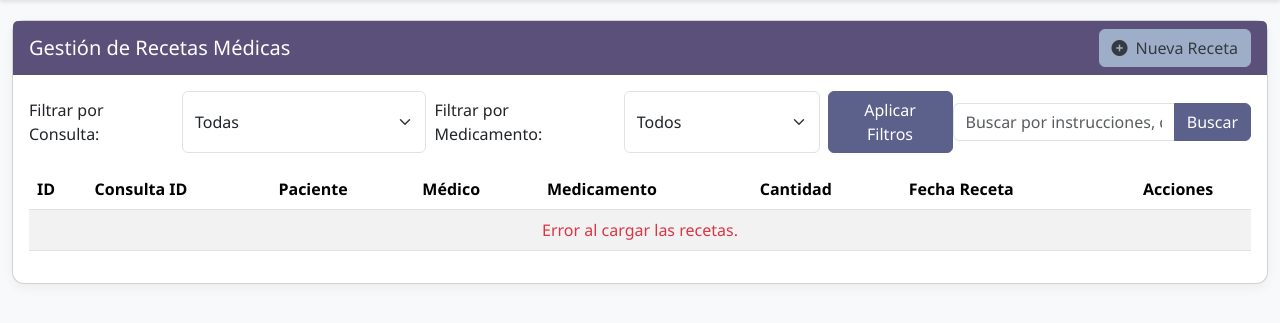
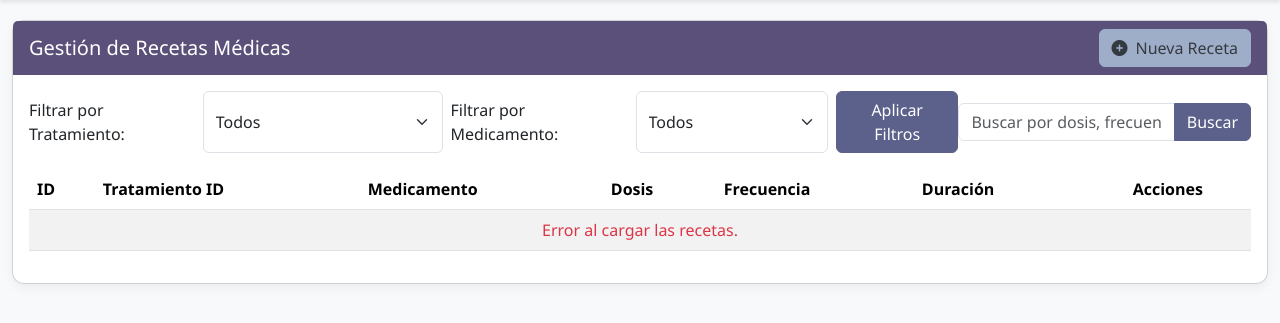
Before and after one commit to bnavarrete2004/evaluacion2, a Django app: template Api_Clinica/templates/api_clinica/recetas.html in a window 1280 px wide. Shown: the part 80-403 px from the top of the page. Run offline with Django 5.2, Linux system fonts and the light colour scheme; the template is opened without the code that fills it, so the values that code supplies are empty.

Commit message:
Terminado

```diff
--- a/Api_Clinica/templates/api_clinica/recetas.html
+++ b/Api_Clinica/templates/api_clinica/recetas.html
@@ -15,10 +15,10 @@
             <div class="card-body">
                 <div class="mb-3 d-flex justify-content-between align-items-center">
                     <div class="d-flex">
-                        <label for="filterConsulta" class="form-label me-2 mb-0 align-self-center">Filtrar por Consulta:</label>
-                        <select class="form-select me-2" id="filterConsulta" style="width: 250px;">
-                            <option value="">Todas</option>
-                            <!-- Opciones de consultas se cargarán aquí -->
+                        <label for="filterTratamiento" class="form-label me-2 mb-0 align-self-center">Filtrar por Tratamiento:</label>
+                        <select class="form-select me-2" id="filterTratamiento" style="width: 250px;">
+                            <option value="">Todos</option>
+                            <!-- Opciones de tratamientos se cargarán aquí -->
                         </select>
                         <label for="filterMedicamento" class="form-label me-2 mb-0 align-self-center">Filtrar por Medicamento:</label>
                         <select class="form-select me-2" id="filterMedicamento" style="width: 200px;">
@@ -28,7 +28,7 @@
                         <button class="btn btn-primary" type="button" id="applyFiltersButton">Aplicar Filtros</button>
                     </div>
                     <div class="input-group w-25">
-                        <input type="text" class="form-control" id="searchInput" placeholder="Buscar por instrucciones, diagnóstico...">
+                        <input type="text" class="form-control" id="searchInput" placeholder="Buscar por dosis, frecuencia, duración...">
                         <button class="btn btn-primary" type="button" id="searchButton">Buscar</button>
                     </div>
                 </div>
@@ -37,19 +37,18 @@
                         <thead>
                             <tr>
                                 <th>ID</th>
-                                <th>Consulta ID</th>
-                                <th>Paciente</th>
-                                <th>Médico</th>
+                                <th>Tratamiento ID</th>
                                 <th>Medicamento</th>
-                                <th>Cantidad</th>
-                                <th>Fecha Receta</th>
+                                <th>Dosis</th>
+                                <th>Frecuencia</th>
+                                <th>Duración</th>
                                 <th class="text-center">Acciones</th>
                             </tr>
                         </thead>
                         <tbody id="recetasTableBody">
                             <!-- Los datos se cargarán aquí con JavaScript -->
                             <tr>
-                                <td colspan="8" class="text-center">Cargando recetas...</td>
+                                <td colspan="7" class="text-center">Cargando recetas...</td>
                             </tr>
                         </tbody>
                     </table>
@@ -72,9 +71,9 @@
                     <input type="hidden" id="recetaId">
                     <div class="row">
                         <div class="col-md-6 mb-3">
-                            <label for="consulta" class="form-label">Consulta Médica</label>
-                            <select class="form-select" id="consulta" name="consulta" required>
-                                <!-- Opciones de consultas se cargarán aquí -->
+                            <label for="tratamiento" class="form-label">Tratamiento</label>
+                            <select class="form-select" id="tratamiento" name="tratamiento" required>
+                                <!-- Opciones de tratamientos se cargarán aquí -->
                             </select>
                         </div>
                         <div class="col-md-6 mb-3">
@@ -85,16 +84,16 @@
                         </div>
                     </div>
                     <div class="mb-3">
-                        <label for="cantidad" class="form-label">Cantidad</label>
-                        <input type="text" class="form-control" id="cantidad" name="cantidad" placeholder="Ej: '10 tabletas', '1 frasco'" required>
+                        <label for="dosis" class="form-label">Dosis (Ej: "500 mg", "1 tableta")</label>
+                        <input type="text" class="form-control" id="dosis" name="dosis" required>
                     </div>
                     <div class="mb-3">
-                        <label for="instrucciones" class="form-label">Instrucciones</label>
-                        <textarea class="form-control" id="instrucciones" name="instrucciones" rows="3" required></textarea>
+                        <label for="frecuencia" class="form-label">Frecuencia (Ej: "Cada 8 horas", "Dos veces al día")</label>
+                        <input type="text" class="form-control" id="frecuencia" name="frecuencia" required>
                     </div>
                     <div class="mb-3">
-                        <label for="fechaReceta" class="form-label">Fecha de Receta</label>
-                        <input type="date" class="form-control" id="fechaReceta" name="fecha_receta" required>
+                        <label for="duracion" class="form-label">Duración (Ej: "7 días", "hasta terminar el frasco")</label>
+                        <input type="text" class="form-control" id="duracion" name="duracion" required>
                     </div>
                 </form>
             </div>
@@ -110,7 +109,7 @@
 {% block extra_js %}
 <script>
     const API_BASE_URL = '/api/recetas/';
-    const CONSULTAS_API_URL = '/api/consultas/';
+    const TRATAMIENTOS_API_URL = '/api/tratamientos/'; // Nueva URL para tratamientos
     const MEDICAMENTOS_API_URL = '/api/medicamentos/';
 
     const recetasTableBody = document.getElementById('recetasTableBody');
@@ -118,16 +117,17 @@
     const recetaModalLabel = document.getElementById('recetaModalLabel');
     const recetaForm = document.getElementById('recetaForm');
     const recetaIdInput = document.getElementById('recetaId');
-    const consultaSelect = document.getElementById('consulta');
+    const tratamientoSelect = document.getElementById('tratamiento'); // Cambiado de consulta a tratamiento
     const medicamentoSelect = document.getElementById('medicamento');
-    const cantidadInput = document.getElementById('cantidad');
-    const instruccionesInput = document.getElementById('instrucciones');
-    const fechaRecetaInput = document.getElementById('fechaReceta');
+    const dosisInput = document.getElementById('dosis'); // Nuevo
+    const frecuenciaInput = document.getElementById('frecuencia'); // Nuevo
+    const duracionInput = document.getElementById('duracion'); // Nuevo
+
     const saveRecetaBtn = document.getElementById('saveRecetaBtn');
 
     const searchInput = document.getElementById('searchInput');
     const searchButton = document.getElementById('searchButton');
-    const filterConsultaSelect = document.getElementById('filterConsulta');
+    const filterTratamientoSelect = document.getElementById('filterTratamiento'); // Cambiado de filterConsulta a filterTratamiento
     const filterMedicamentoSelect = document.getElementById('filterMedicamento');
     const applyFiltersButton = document.getElementById('applyFiltersButton');
 
@@ -135,33 +135,35 @@
     let currentRecetaId = null;
 
     /**
-     * @brief Carga las consultas y medicamentos para los selectores del formulario y filtro.
+     * @brief Carga los tratamientos y medicamentos para los selectores del formulario y filtro.
      */
     async function loadForeignKeysForSelects() {
         try {
-            const [consultasResponse, medicamentosResponse] = await Promise.all([
-                axios.get(CONSULTAS_API_URL),
+            const [tratamientosResponse, medicamentosResponse] = await Promise.all([
+                axios.get(TRATAMIENTOS_API_URL), // Usar la nueva URL
                 axios.get(MEDICAMENTOS_API_URL)
             ]);
 
-            const consultas = consultasResponse.data;
+            const tratamientos = tratamientosResponse.data;
             const medicamentos = medicamentosResponse.data;
 
-            // Limpiar y poblar select de consultas (formulario y filtro)
-            consultaSelect.innerHTML = '<option value="">Seleccione una consulta</option>';
-            filterConsultaSelect.innerHTML = '<option value="">Todas</option>';
-            consultas.forEach(c => {
-                const optionText = `ID: ${c.id} | P: ${c.paciente_nombre_completo} | F: ${new Date(c.fecha_consulta).toLocaleDateString()}`;
+            // Limpiar y poblar select de tratamientos (formulario y filtro)
+            tratamientoSelect.innerHTML = '<option value="">Seleccione un tratamiento</option>';
+            filterTratamientoSelect.innerHTML = '<option value="">Todos</option>';
+            tratamientos.forEach(t => {
+                // Asumiendo que Tratamiento tiene un id y quizás una descripción, paciente, o fecha relevante
+                // Ajusta el texto de la opción según la información que tenga tu modelo Tratamiento
+                const optionText = `ID: ${t.id} - Paciente: ${t.paciente_nombre_completo || 'N/A'}`; // Ajusta esto
 
                 const optionForm = document.createElement('option');
-                optionForm.value = c.id;
+                optionForm.value = t.id;
                 optionForm.textContent = optionText;
-                consultaSelect.appendChild(optionForm);
+                tratamientoSelect.appendChild(optionForm);
 
                 const optionFilter = document.createElement('option');
-                optionFilter.value = c.id;
+                optionFilter.value = t.id;
                 optionFilter.textContent = optionText;
-                filterConsultaSelect.appendChild(optionFilter);
+                filterTratamientoSelect.appendChild(optionFilter);
             });
 
             // Limpiar y poblar select de medicamentos (formulario y filtro)
@@ -170,18 +172,18 @@
             medicamentos.forEach(m => {
                 const optionForm = document.createElement('option');
                 optionForm.value = m.id;
-                optionForm.textContent = `${m.nombre_comercial} (${m.presentacion})`;
+                optionForm.textContent = `${m.nombre} (${m.laboratorio})`; // Usamos 'nombre' y 'laboratorio' de tu modelo Medicamento
                 medicamentoSelect.appendChild(optionForm);
 
                 const optionFilter = document.createElement('option');
                 optionFilter.value = m.id;
-                optionFilter.textContent = `${m.nombre_comercial} (${m.presentacion})`;
+                optionFilter.textContent = `${m.nombre} (${m.laboratorio})`;
                 filterMedicamentoSelect.appendChild(optionFilter);
             });
 
         } catch (error) {
-            console.error('Error al cargar consultas o medicamentos:', error);
-            alert('Error al cargar la lista de consultas o medicamentos.');
+            console.error('Error al cargar tratamientos o medicamentos:', error);
+            alert('Error al cargar la lista de tratamientos o medicamentos.');
         }
     }
 
@@ -193,8 +195,8 @@
         try {
             let url = API_BASE_URL;
             const params = new URLSearchParams();
-            if (filters.search) params.append('search', filters.search);
-            if (filters.consulta) params.append('consulta', filters.consulta);
+            if (filters.search) params.append('search', filters.search); // Search en dosis, frecuencia, duración
+            if (filters.tratamiento) params.append('tratamiento', filters.tratamiento);
             if (filters.medicamento) params.append('medicamento', filters.medicamento);
 
             if (params.toString()) {
@@ -206,7 +208,7 @@
             renderRecetas(recetas);
         } catch (error) {
             console.error('Error al cargar recetas:', error);
-            recetasTableBody.innerHTML = `<tr><td colspan="8" class="text-center text-danger">Error al cargar las recetas.</td></tr>`;
+            recetasTableBody.innerHTML = `<tr><td colspan="7" class="text-center text-danger">Error al cargar las recetas.</td></tr>`;
         }
     }
 
@@ -217,19 +219,18 @@
     function renderRecetas(recetas) {
         recetasTableBody.innerHTML = '';
         if (recetas.length === 0) {
-            recetasTableBody.innerHTML = `<tr><td colspan="8" class="text-center">No hay recetas registradas.</td></tr>`;
+            recetasTableBody.innerHTML = `<tr><td colspan="7" class="text-center">No hay recetas registradas.</td></tr>`;
             return;
         }
         recetas.forEach(receta => {
             const row = recetasTableBody.insertRow();
             row.innerHTML = `
                 <td>${receta.id}</td>
-                <td>${receta.consulta || 'N/A'}</td>
-                <td>${receta.consulta_paciente_nombre_completo || 'N/A'}</td>
-                <td>${receta.consulta_medico_nombre_completo || 'N/A'}</td>
-                <td>${receta.medicamento_nombre_comercial || 'N/A'}</td>
-                <td>${receta.cantidad || 'N/A'}</td>
-                <td>${receta.fecha_receta || 'N/A'}</td>
+                <td>${receta.tratamiento || 'N/A'}</td> {# Mostrar ID del tratamiento #}
+                <td>${receta.medicamento_nombre || 'N/A'}</td> {# Asumiendo que la API devuelve el nombre del medicamento #}
+                <td>${receta.dosis || 'N/A'}</td>
+                <td>${receta.frecuencia || 'N/A'}</td>
+                <td>${receta.duracion || 'N/A'}</td>
                 <td class="text-center">
                     <button class="btn btn-sm btn-info text-white me-2 edit-btn" data-id="${receta.id}" data-bs-toggle="modal" data-bs-target="#recetaModal" data-mode="edit">
                         <i class="fas fa-edit"></i> Editar
@@ -262,11 +263,11 @@
             const response = await axios.get(`${API_BASE_URL}${currentRecetaId}/`);
             const receta = response.data;
 
-            consultaSelect.value = receta.consulta;
+            tratamientoSelect.value = receta.tratamiento;
             medicamentoSelect.value = receta.medicamento;
-            cantidadInput.value = receta.cantidad;
-            instruccionesInput.value = receta.instrucciones;
-            fechaRecetaInput.value = receta.fecha_receta;
+            dosisInput.value = receta.dosis;
+            frecuenciaInput.value = receta.frecuencia;
+            duracionInput.value = receta.duracion;
 
             recetaIdInput.value = receta.id;
         } catch (error) {
@@ -287,7 +288,7 @@
                 alert('Receta eliminada correctamente.');
                 loadRecetas({
                     search: searchInput.value,
-                    consulta: filterConsultaSelect.value,
+                    tratamiento: filterTratamientoSelect.value,
                     medicamento: filterMedicamentoSelect.value
                 });
             } catch (error) {
@@ -305,11 +306,11 @@
         event.preventDefault();
 
         const data = {
-            consulta: consultaSelect.value,
+            tratamiento: tratamientoSelect.value,
             medicamento: medicamentoSelect.value,
-            cantidad: cantidadInput.value,
-            instrucciones: instruccionesInput.value,
-            fecha_receta: fechaRecetaInput.value,
+            dosis: dosisInput.value,
+            frecuencia: frecuenciaInput.value,
+            duracion: duracionInput.value,
         };
 
         try {
@@ -324,7 +325,7 @@
             recetaForm.reset();
             loadRecetas({
                 search: searchInput.value,
-                consulta: filterConsultaSelect.value,
+                tratamiento: filterTratamientoSelect.value,
                 medicamento: filterMedicamentoSelect.value
             });
         } catch (error) {
@@ -347,9 +348,9 @@
             recetaModalLabel.textContent = 'Crear Nueva Receta';
             recetaForm.reset();
             recetaIdInput.value = '';
-            consultaSelect.value = '';
+            tratamientoSelect.value = '';
             medicamentoSelect.value = '';
-            fechaRecetaInput.value = new Date().toISOString().slice(0, 10); // Fecha actual por defecto
+            // No hay fecha ni instrucciones en el modelo de receta actual
         }
     });
 
@@ -357,7 +358,7 @@
     searchButton.addEventListener('click', () => {
         loadRecetas({
             search: searchInput.value,
-            consulta: filterConsultaSelect.value,
+            tratamiento: filterTratamientoSelect.value,
             medicamento: filterMedicamentoSelect.value
         });
     });
@@ -366,7 +367,7 @@
         if (event.key === 'Enter') {
             loadRecetas({
                 search: searchInput.value,
-                consulta: filterConsultaSelect.value,
+                tratamiento: filterTratamientoSelect.value,
                 medicamento: filterMedicamentoSelect.value
             });
         }
@@ -376,13 +377,13 @@
     applyFiltersButton.addEventListener('click', () => {
         loadRecetas({
             search: searchInput.value,
-            consulta: filterConsultaSelect.value,
+            tratamiento: filterTratamientoSelect.value,
             medicamento: filterMedicamentoSelect.value
         });
     });
 
 
-    // Cargar consultas, medicamentos y recetas al inicio
+    // Cargar tratamientos, medicamentos y recetas al inicio
     document.addEventListener('DOMContentLoaded', () => {
         loadForeignKeysForSelects();
         loadRecetas();
```
Also changed, not shown: Api_Clinica/templates/api_clinica/medicamentos.html (+34 -42 lines), Api_Clinica/templates/api_clinica/tratamientos.html (+27 -43 lines).
